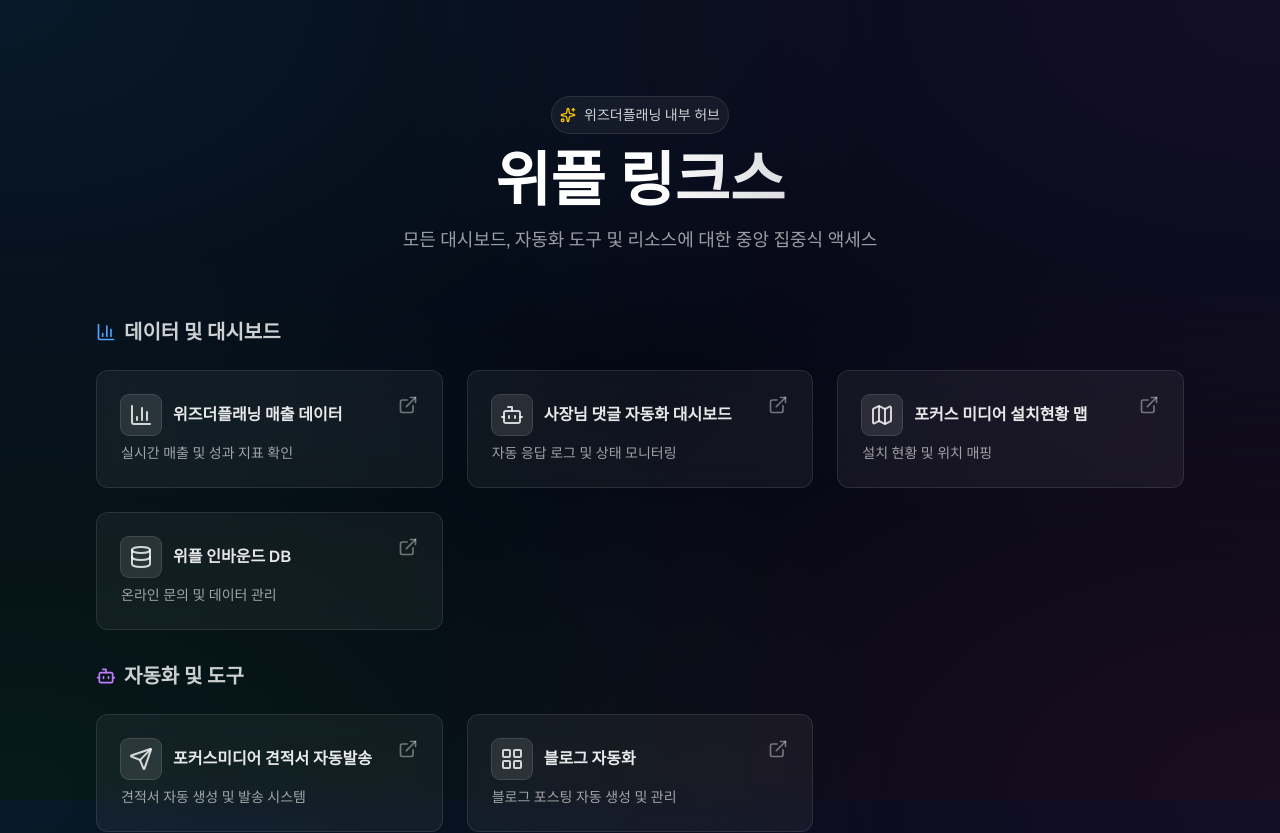
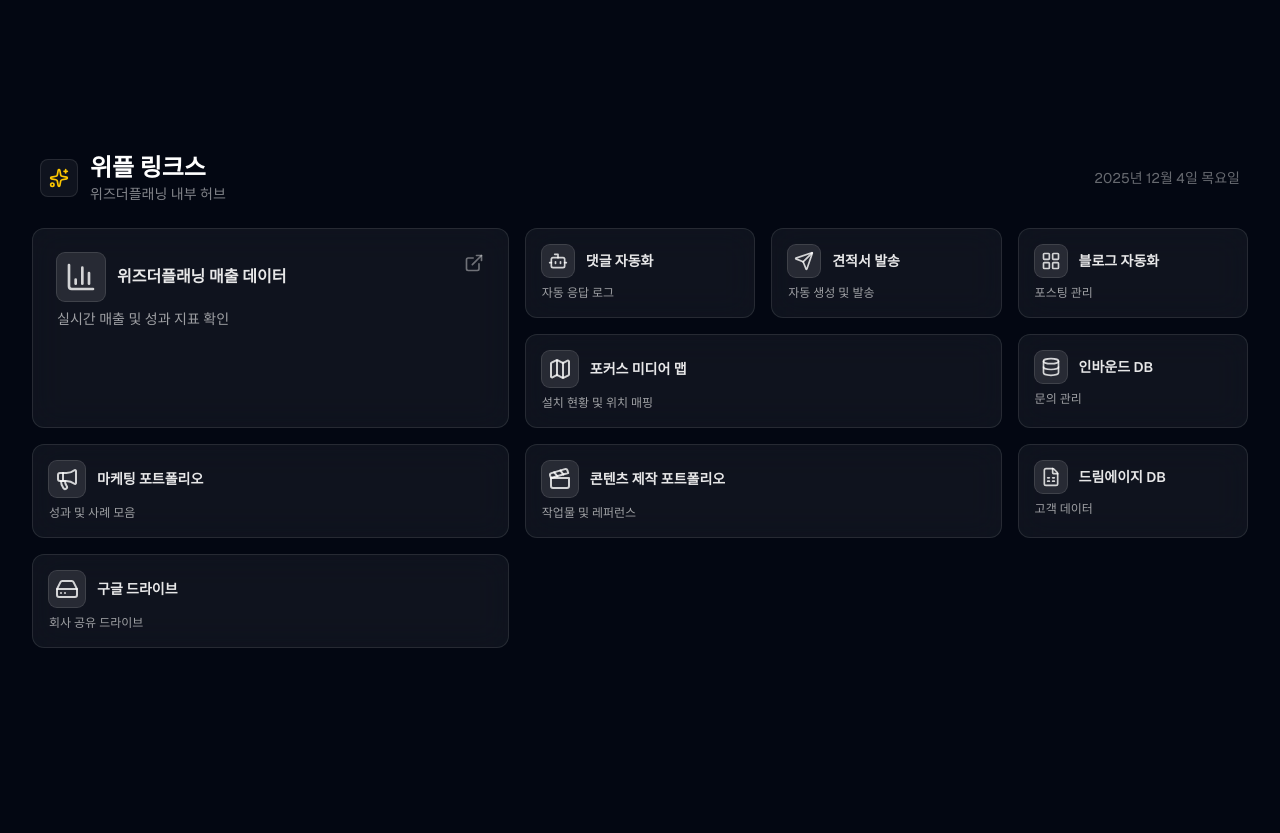
Before and after one commit to wtpceo/wiplelinks, a Next.js app: page / in a window 1280 px wide. Shown: the top 833 px of the page. After the commit the page ends 800 px from the top, so only its background shows below. Built offline with nearby package versions, Linux system fonts and the light colour scheme.

Commit message:
refactor: redesign layout to bento grid for better visibility

```diff
--- a/src/app/page.tsx
+++ b/src/app/page.tsx
@@ -23,154 +23,155 @@
     show: {
       opacity: 1,
       transition: {
-        staggerChildren: 0.1
+        staggerChildren: 0.05
       }
     }
   };
 
   const item = {
-    hidden: { opacity: 0, y: 20 },
-    show: { opacity: 1, y: 0 }
+    hidden: { opacity: 0, scale: 0.95 },
+    show: { opacity: 1, scale: 1 }
   };
 
   return (
-    <main className="min-h-screen p-8 md:p-12 lg:p-24">
-      <div className="mx-auto max-w-6xl space-y-16">
+    <main className="min-h-screen p-4 md:p-8 flex flex-col items-center justify-center bg-[#030712]">
+      <div className="w-full max-w-7xl space-y-6">
         {/* Header */}
         <motion.div
           initial={{ opacity: 0, y: -20 }}
           animate={{ opacity: 1, y: 0 }}
-          transition={{ duration: 0.5 }}
-          className="text-center space-y-4"
+          className="flex items-center justify-between px-2"
         >
-          <div className="inline-flex items-center justify-center p-2 mb-4 rounded-full bg-white/5 border border-white/10 backdrop-blur-sm">
-            <Sparkles className="w-4 h-4 text-yellow-400 mr-2" />
-            <span className="text-sm text-white/80">위즈더플래닝 내부 허브</span>
+          <div className="flex items-center gap-3">
+            <div className="p-2 rounded-lg bg-white/5 border border-white/10">
+              <Sparkles className="w-5 h-5 text-yellow-400" />
             </div>
-          <h1 className="text-4xl md:text-6xl font-bold bg-clip-text text-transparent bg-gradient-to-r from-white via-white to-white/50">
-            위플 링크스
-          </h1>
-          <p className="text-lg text-white/60 max-w-2xl mx-auto">
-            모든 대시보드, 자동화 도구 및 리소스에 대한 중앙 집중식 액세스
-          </p>
+            <div>
+              <h1 className="text-2xl font-bold text-white">위플 링크스</h1>
+              <p className="text-sm text-white/50">위즈더플래닝 내부 허브</p>
+            </div>
+          </div>
+          <div className="text-right hidden md:block">
+            <p className="text-sm text-white/40">{new Date().toLocaleDateString('ko-KR', { weekday: 'long', year: 'numeric', month: 'long', day: 'numeric' })}</p>
+          </div>
         </motion.div>
 
-        {/* Links Grid */}
+        {/* Bento Grid */}
         <motion.div
           variants={container}
           initial="hidden"
           animate="show"
-          className="grid gap-8"
+          className="grid grid-cols-1 md:grid-cols-4 lg:grid-cols-5 gap-4 h-full"
         >
-          {/* Section 1: Data & Dashboards */}
-          <motion.section variants={item} className="space-y-6">
-            <h2 className="text-xl font-semibold text-white/80 flex items-center gap-2">
-              <BarChart3 className="w-5 h-5 text-blue-400" />
-              데이터 및 대시보드
-            </h2>
-            <div className="grid grid-cols-1 md:grid-cols-2 lg:grid-cols-3 gap-6">
+          {/* Main Dashboard - Large Card */}
+          <motion.div variants={item} className="md:col-span-2 md:row-span-2">
             <LinkCard
               title="위즈더플래닝 매출 데이터"
               description="실시간 매출 및 성과 지표 확인"
               href="https://wipledata.vercel.app/"
-                icon={<BarChart3 className="w-6 h-6" />}
-                gradient="from-blue-500/20 to-cyan-500/20"
+              icon={<BarChart3 className="w-8 h-8" />}
+              gradient="from-blue-600/30 to-cyan-600/30"
+              className="h-full"
             />
+          </motion.div>
+
+          {/* Key Tools */}
+          <motion.div variants={item} className="md:col-span-1">
             <LinkCard
-                title="사장님 댓글 자동화 대시보드"
-                description="자동 응답 로그 및 상태 모니터링"
+              title="댓글 자동화"
+              description="자동 응답 로그"
               href="https://auto-review-dashboard.vercel.app/logs"
-                icon={<Bot className="w-6 h-6" />}
+              icon={<Bot className="w-5 h-5" />}
               gradient="from-indigo-500/20 to-purple-500/20"
+              compact
             />
+          </motion.div>
+          <motion.div variants={item} className="md:col-span-1">
             <LinkCard
-                title="포커스 미디어 설치현황 맵"
+              title="견적서 발송"
+              description="자동 생성 및 발송"
+              href="https://focus-rust-six.vercel.app/"
+              icon={<Send className="w-5 h-5" />}
+              gradient="from-orange-500/20 to-red-500/20"
+              compact
+            />
+          </motion.div>
+          <motion.div variants={item} className="md:col-span-1">
+            <LinkCard
+              title="블로그 자동화"
+              description="포스팅 관리"
+              href="https://nonpaid-rubi-arythmically.ngrok-free.dev"
+              icon={<LayoutGrid className="w-5 h-5" />}
+              gradient="from-pink-500/20 to-rose-500/20"
+              compact
+            />
+          </motion.div>
+
+          {/* Maps & DB */}
+          <motion.div variants={item} className="md:col-span-2">
+            <LinkCard
+              title="포커스 미디어 맵"
               description="설치 현황 및 위치 매핑"
               href="https://focusmedia.vercel.app/"
               icon={<Map className="w-6 h-6" />}
               gradient="from-emerald-500/20 to-teal-500/20"
+              compact
             />
+          </motion.div>
+          <motion.div variants={item} className="md:col-span-1">
             <LinkCard
-                title="위플 인바운드 DB"
-                description="온라인 문의 및 데이터 관리"
+              title="인바운드 DB"
+              description="문의 관리"
               href="https://wipledata.vercel.app/data-management/online-check"
-                icon={<Database className="w-6 h-6" />}
+              icon={<Database className="w-5 h-5" />}
               gradient="from-cyan-500/20 to-blue-500/20"
+              compact
             />
-            </div>
-          </motion.section>
+          </motion.div>
 
-          {/* Section 2: Automation & Tools */}
-          <motion.section variants={item} className="space-y-6">
-            <h2 className="text-xl font-semibold text-white/80 flex items-center gap-2">
-              <Bot className="w-5 h-5 text-purple-400" />
-              자동화 및 도구
-            </h2>
-            <div className="grid grid-cols-1 md:grid-cols-2 lg:grid-cols-3 gap-6">
+          {/* Portfolios - Wide */}
+          <motion.div variants={item} className="md:col-span-2">
             <LinkCard
-                title="포커스미디어 견적서 자동발송"
-                description="견적서 자동 생성 및 발송 시스템"
-                href="https://focus-rust-six.vercel.app/"
-                icon={<Send className="w-6 h-6" />}
-                gradient="from-orange-500/20 to-red-500/20"
-              />
-              <LinkCard
-                title="블로그 자동화"
-                description="블로그 포스팅 자동 생성 및 관리"
-                href="https://nonpaid-rubi-arythmically.ngrok-free.dev"
-                icon={<LayoutGrid className="w-6 h-6" />}
-                gradient="from-pink-500/20 to-rose-500/20"
-              />
-            </div>
-          </motion.section>
-
-          {/* Section 4: Portfolios */}
-          <motion.section variants={item} className="space-y-6">
-            <h2 className="text-xl font-semibold text-white/80 flex items-center gap-2">
-              <Briefcase className="w-5 h-5 text-yellow-400" />
-              포트폴리오
-            </h2>
-            <div className="grid grid-cols-1 md:grid-cols-2 lg:grid-cols-3 gap-6">
-              <LinkCard
-                title="위즈더플래닝 마케팅 포트폴리오"
-                description="마케팅 성과 및 사례 모음"
+              title="마케팅 포트폴리오"
+              description="성과 및 사례 모음"
               href="https://obsidian-quit-df6.notion.site/20938318fea6802e83b3c1d2add64777?pvs=74"
               icon={<Megaphone className="w-6 h-6" />}
               gradient="from-yellow-500/20 to-amber-500/20"
+              compact
             />
+          </motion.div>
+          <motion.div variants={item} className="md:col-span-2">
             <LinkCard
-                title="위즈더플래닝 콘텐츠 제작 포트폴리오"
-                description="콘텐츠 제작 작업물 및 레퍼런스"
+              title="콘텐츠 제작 포트폴리오"
+              description="작업물 및 레퍼런스"
               href="https://obsidian-quit-df6.notion.site/26738318fea680c5978ff75286208b63?pvs=74"
               icon={<Clapperboard className="w-6 h-6" />}
               gradient="from-pink-500/20 to-rose-500/20"
+              compact
             />
-            </div>
-          </motion.section>
+          </motion.div>
 
-          {/* Section 3: Resources */}
-          <motion.section variants={item} className="space-y-6">
-            <h2 className="text-xl font-semibold text-white/80 flex items-center gap-2">
-              <Database className="w-5 h-5 text-green-400" />
-              리소스
-            </h2>
-            <div className="grid grid-cols-1 md:grid-cols-2 lg:grid-cols-3 gap-6">
+          {/* Resources */}
+          <motion.div variants={item} className="md:col-span-1">
             <LinkCard
-                title="드림에이지 인바운드 DB"
-                description="드림에이지 인바운드 고객 데이터베이스"
+              title="드림에이지 DB"
+              description="고객 데이터"
               href="https://docs.google.com/spreadsheets/d/17HN-5-rAhOcMtV-f_2TST2md3sbcarhP2nItJk1XXrY/edit?gid=59310311#gid=59310311"
-                icon={<FileSpreadsheet className="w-6 h-6" />}
+              icon={<FileSpreadsheet className="w-5 h-5" />}
               gradient="from-green-500/20 to-emerald-500/20"
+              compact
             />
+          </motion.div>
+          <motion.div variants={item} className="md:col-span-2">
             <LinkCard
-                title="위플 구글 드라이브"
-                description="회사 공유 드라이브 및 문서"
+              title="구글 드라이브"
+              description="회사 공유 드라이브"
               href="https://drive.google.com/drive/home?dmr=1&ec=wgc-drive-globalnav-goto"
               icon={<HardDrive className="w-6 h-6" />}
               gradient="from-yellow-500/20 to-orange-500/20"
+              compact
             />
-            </div>
-          </motion.section>
+          </motion.div>
         </motion.div>
       </div>
     </main>
--- a/src/components/LinkCard.tsx
+++ b/src/components/LinkCard.tsx
@@ -12,6 +12,7 @@
     icon?: React.ReactNode;
     className?: string;
     gradient?: string;
+    compact?: boolean;
 }
 
 export function LinkCard({
@@ -21,14 +22,16 @@
     icon,
     className,
     gradient = "from-blue-500/20 to-purple-500/20",
+    compact = false,
 }: LinkCardProps) {
     return (
-        <Link href={href} target="_blank" rel="noopener noreferrer" className="block group">
+        <Link href={href} target="_blank" rel="noopener noreferrer" className="block group h-full">
             <motion.div
                 whileHover={{ scale: 1.02 }}
                 whileTap={{ scale: 0.98 }}
                 className={cn(
-                    "relative overflow-hidden rounded-xl border border-white/10 bg-white/5 p-6 backdrop-blur-lg transition-all duration-300 hover:border-white/20 hover:bg-white/10 hover:shadow-xl hover:shadow-purple-500/10",
+                    "relative overflow-hidden rounded-xl border border-white/10 bg-white/5 backdrop-blur-lg transition-all duration-300 hover:border-white/20 hover:bg-white/10 hover:shadow-xl hover:shadow-purple-500/10 h-full",
+                    compact ? "p-4" : "p-6",
                     className
                 )}
             >
@@ -39,23 +42,34 @@
                     )}
                 />
 
-                <div className="relative z-10 flex items-start justify-between gap-4">
-                    <div className="flex-1 space-y-2">
-                        <div className="flex items-center gap-3">
+                <div className="relative z-10 flex items-start justify-between gap-3 h-full">
+                    <div className="flex-1 flex flex-col h-full">
+                        <div className="flex items-center gap-3 mb-2">
                             {icon && (
-                                <div className="rounded-lg bg-white/10 p-2 text-white/80 ring-1 ring-white/20 transition-colors group-hover:bg-white/20 group-hover:text-white">
+                                <div className={cn(
+                                    "rounded-lg bg-white/10 text-white/80 ring-1 ring-white/20 transition-colors group-hover:bg-white/20 group-hover:text-white",
+                                    compact ? "p-1.5" : "p-2"
+                                )}>
                                     {icon}
                                 </div>
                             )}
-                            <h3 className="font-semibold text-white/90 transition-colors group-hover:text-white">
+                            <h3 className={cn(
+                                "font-semibold text-white/90 transition-colors group-hover:text-white leading-tight",
+                                compact ? "text-sm" : "text-base"
+                            )}>
                                 {title}
                             </h3>
                         </div>
-                        <p className="text-sm text-white/60 transition-colors group-hover:text-white/80">
+                        <p className={cn(
+                            "text-white/60 transition-colors group-hover:text-white/80 line-clamp-2",
+                            compact ? "text-xs" : "text-sm"
+                        )}>
                             {description}
                         </p>
                     </div>
-                    <ExternalLink className="h-5 w-5 text-white/40 transition-colors group-hover:text-white/80" />
+                    {!compact && (
+                        <ExternalLink className="h-5 w-5 text-white/40 transition-colors group-hover:text-white/80 shrink-0" />
+                    )}
                 </div>
             </motion.div>
         </Link>
```
Lines whose indentation alone changed are shown as unchanged.
